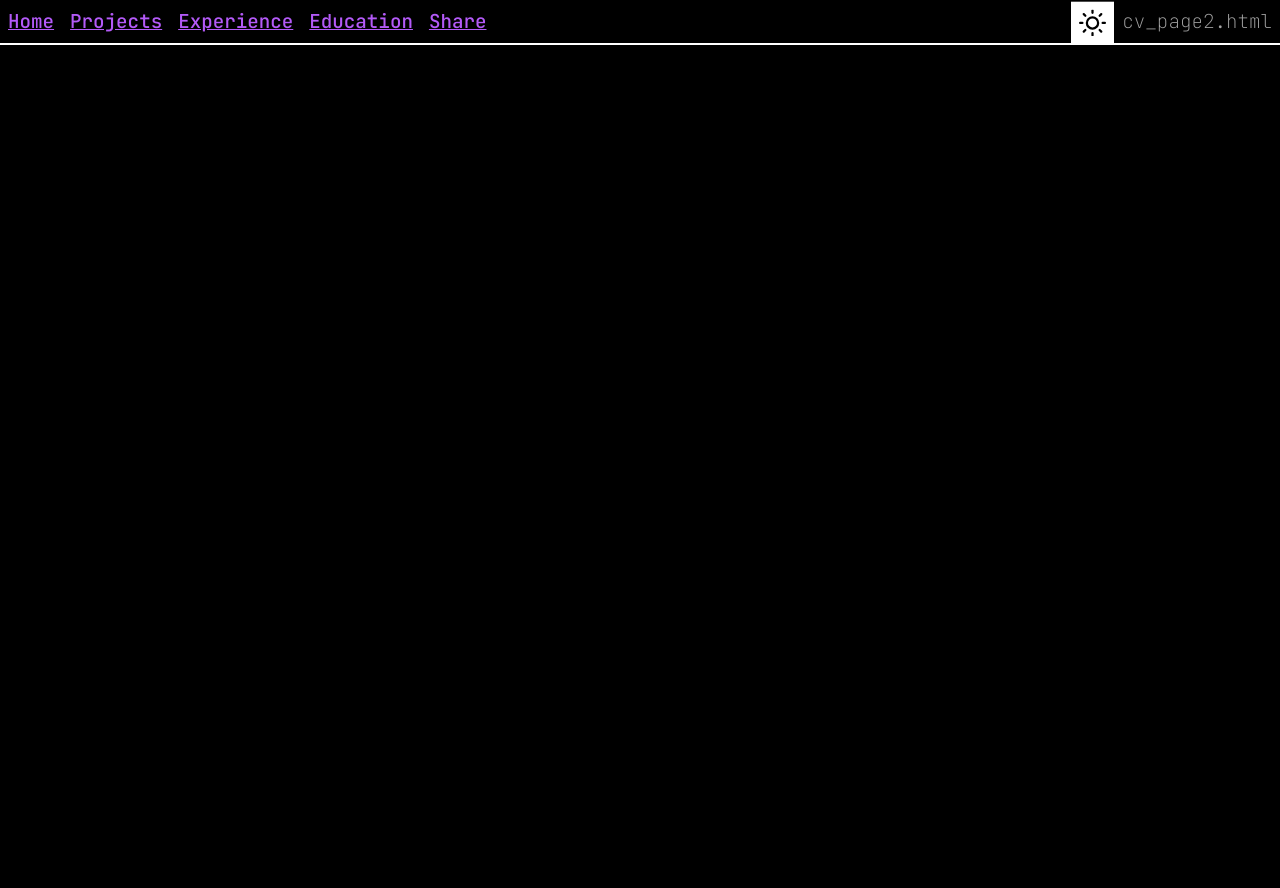
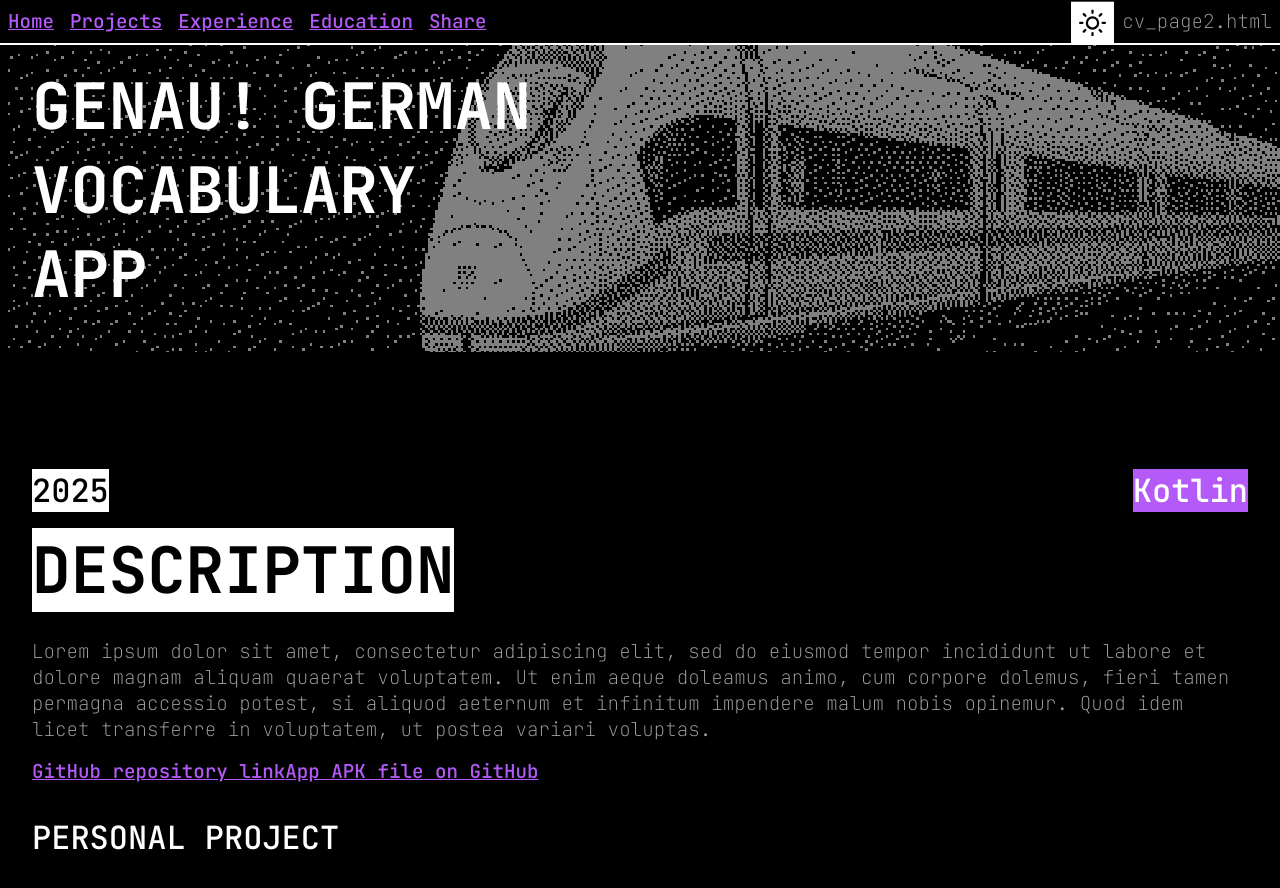
Before and after one commit to TPdkr/cv_page2, a React (Vite) app in the folder website/: page /cv_page2/projects/genau in a window 1280 px wide. Shown: the top 888 px of the page. Before the commit the page ends 800 px from the top, so only its background shows below. Built offline with nearby package versions, Linux system fonts and the light colour scheme; no server answers.

Commit message:
started workinfg on geanay page

```diff
--- a/website/src/App.jsx
+++ b/website/src/App.jsx
@@ -16,6 +16,7 @@ import Share from './other/share.jsx';
 import About from './projects/about/about.jsx';
 import SE from './projects/se/se.jsx';
 import DBs from './projects/dbs/dbs.jsx';
+import Genau from './projects/genau/genau.jsx';
 
 function App() {
   //theme is requested and specified at the very top component
@@ -34,6 +35,7 @@ function App() {
             <Route path="cv_page2/projects/about/" element={<About/>}></Route>
             <Route path="cv_page2/projects/se/" element={<SE/>}></Route>
             <Route path="cv_page2/projects/dbs/" element={<DBs/>}></Route>
+            <Route path="cv_page2/projects/genau/" element={<Genau/>}></Route>
             <Route path="cv_page2/error/" element={<Building/>}></Route>
             <Route path="cv_page2/notyet/" element={<Building/>}></Route>
             <Route path="cv_page2/share/" element={<Share/>}></Route>
--- a/website/src/index.css
+++ b/website/src/index.css
@@ -46,6 +46,7 @@ GENERAL STYLING
   /*purpl*/
   --SQL: var(--accent);
   --PHP: var(--accent);
+  --Kotlin: var(--accent);
 
 
   color-scheme: light dark;
--- /dev/null
+++ b/website/src/projects/genau/genau.jsx
@@ -0,0 +1,36 @@
+import styles from "./genau.module.css";
+
+//assets
+import header from "../../assets/projects/genau/header.png";
+
+//components
+import { ProjectDescription, SimpleHeader } from "../../atomics/projects";
+
+function Genau(){
+    const date="2025";
+    const tags=["Kotlin"];
+    const location="PERSONAL PROJECT";
+
+    return(
+        <>
+            <SimpleHeader src={header} title="GENAU! GERMAN VOCABULARY APP"></SimpleHeader>
+            <div className="contentBox">
+                <ProjectDescription date={date} tags={tags} location={location}>
+                    <p>
+                        <br></br>
+                        Lorem ipsum dolor sit amet, consectetur adipiscing elit, sed do eiusmod tempor incididunt ut labore et dolore magnam aliquam quaerat voluptatem. Ut enim aeque doleamus animo, cum corpore dolemus, fieri tamen permagna accessio potest, si aliquod aeternum et infinitum impendere malum nobis opinemur. Quod idem licet transferre in voluptatem, ut postea variari voluptas.
+                        <br></br>
+                    </p>
+                    <div className={styles.links}>
+                        <a href="https://github.com/TPdkr/learner"> GitHub repository link</a>
+                        <a href="https://github.com/TPdkr/learner/blob/9326e204f2a658139270883de9a33939ca515030/genau.apk">App APK file on GitHub</a>
+                    </div>
+                </ProjectDescription>
+            </div>
+
+
+        </>
+    )
+}
+
+export default Genau
--- /dev/null
+++ b/website/src/projects/genau/genau.module.css
@@ -0,0 +1,7 @@
+.links{
+    margin-top: var(--small);
+    display: flex;
+    flex-direction: row;
+    flex-wrap: wrap;
+    justify-content: flex-start;
+}
```
Also changed, not shown: website/src/assets/projects/genau/header.png (added), website/src/assets/projects/genau/preview.png (added).
